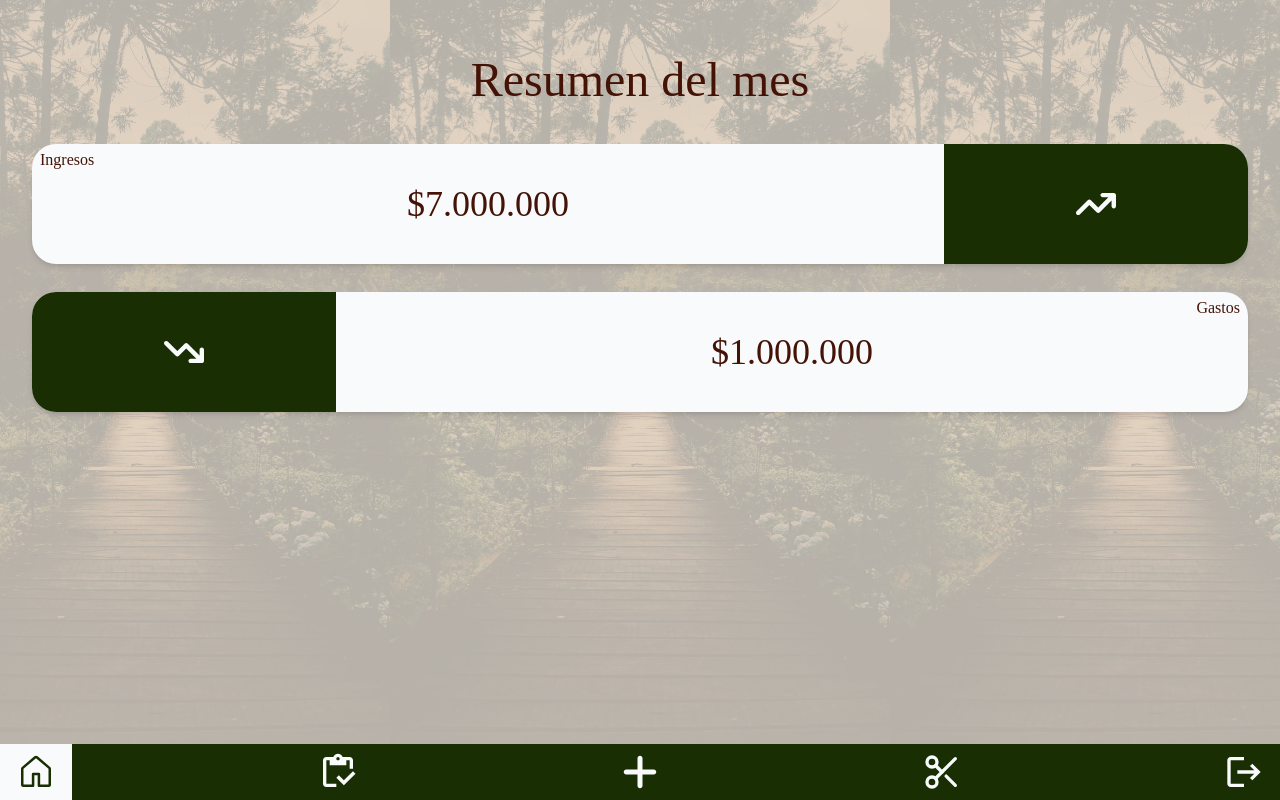
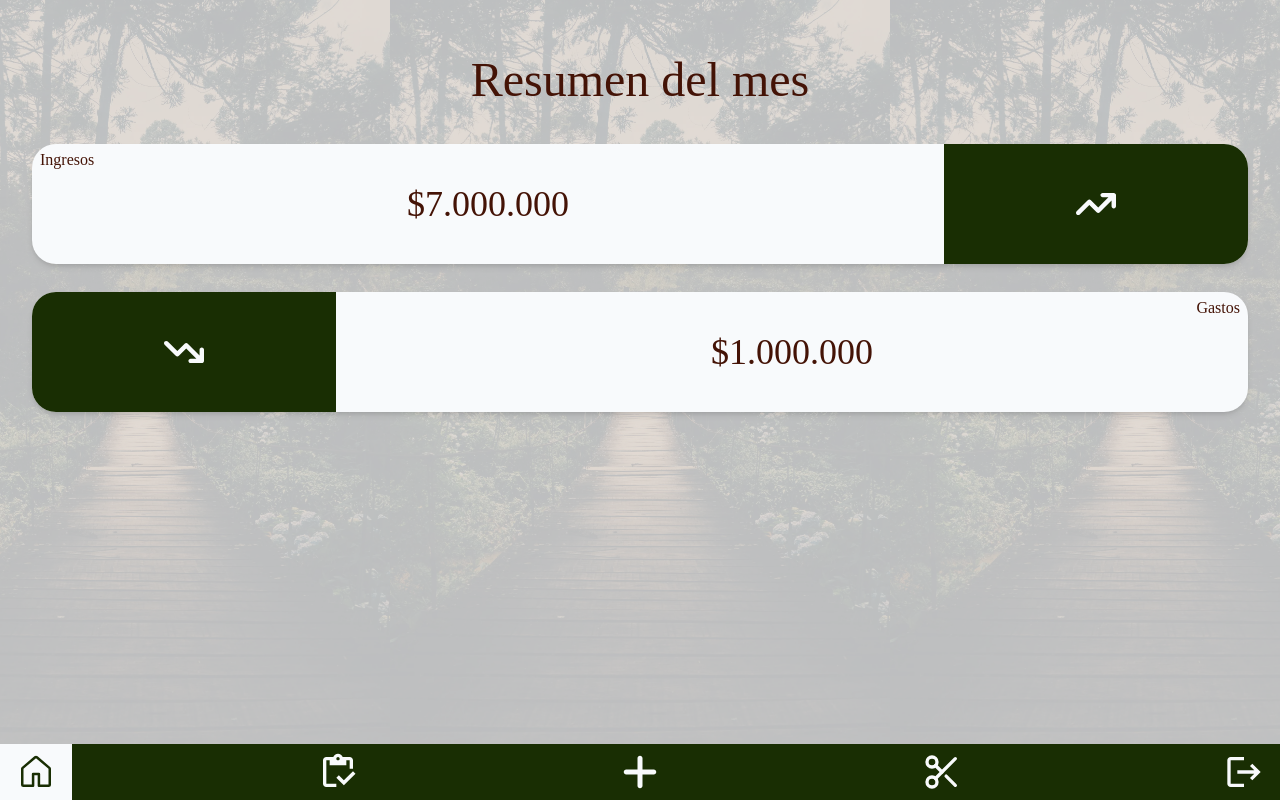
Before and after one commit to La-Galeria/la-galeria-app, a Next.js app: page / in a window 1280 px wide. Built offline with nearby package versions, Linux system fonts and the light colour scheme.

Commit message:
fix: change background color for the whole app

```diff
--- a/src/app/(app)/layout.tsx
+++ b/src/app/(app)/layout.tsx
@@ -9,7 +9,7 @@ export default function AppLayout({
   return (
     <>
       <NavBar />
-      <main className="h-full w-full bg-orange-50/70 p-4">
+      <main className="h-full w-full bg-slate-50/75 p-4">
         {children}
       </main>
     </>
```
